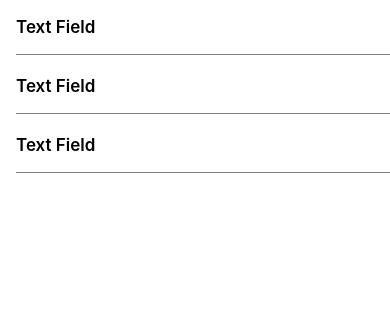
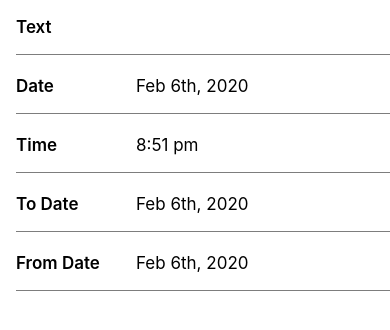
Before and after one commit to jefelewis/react-native-edit-fields, a React Native app: screen / in a window 390 px wide. Shown: the top 330 px of the page. Built offline with nearby package versions, Linux system fonts and the light colour scheme.

Commit message:
[Dev] Importing components

```diff
--- a/App.tsx
+++ b/App.tsx
@@ -5,6 +5,12 @@ import { SafeAreaView } from 'react-native';
 // Imports: Components
 import {
   EditTextField,
+  EditDateField,
+  EditDateTimeField,
+  EditTimeField,
+  EditDateRangeField,
+  EditStateField,
+  EditListField,
 } from './src/index';
 
 // React Native App
@@ -27,17 +33,45 @@ const App = () => {
   return (
     <SafeAreaView style={{ display: 'flex', flex: 1 }}>
       <EditTextField
-        title="Text Field"
+        title="Text"
+        // handleChange={(text: string) => console.log(text)}
       />
 
-      <EditTextField
-        title="Text Field"
+      <EditDateField
+        title="Date"
+        onChange={(date) => console.log(date)}
+        mode="spinner"
       />
 
-      <EditTextField
-        title="Text Field"
+      <EditDateTimeField
+        title="Date/Time"
+        onChange={(date) => console.log(date)}
       />
 
+      <EditTimeField
+        title="Time"
+        onChange={(date) => console.log(date)}
+        mode="spinner"
+      />
+
+      <EditStateField
+        title="State"
+        onChange={(state) => console.log(state)}
+      />
+
+      <EditListField
+        title="List"
+        items={items}
+        onChange={(item) => console.log(item)}
+      />
+
+      <EditDateRangeField
+        toTitle="To Date"
+        fromTitle="From Date"
+        onFromChange={(date) => console.log(date)}
+        onToChange={(date) => console.log(date)}
+        mode="spinner"
+      />
     </SafeAreaView>
   )
 };
```
